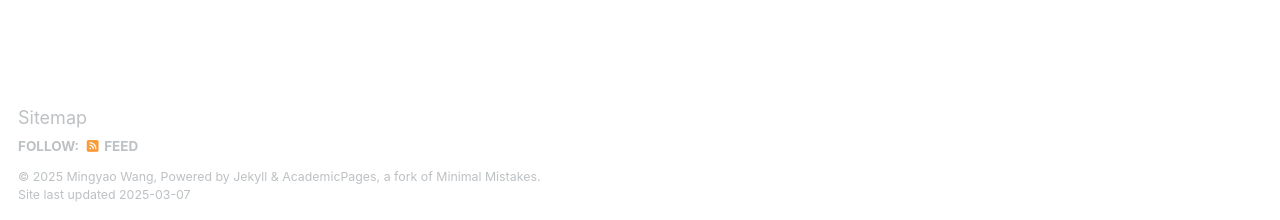
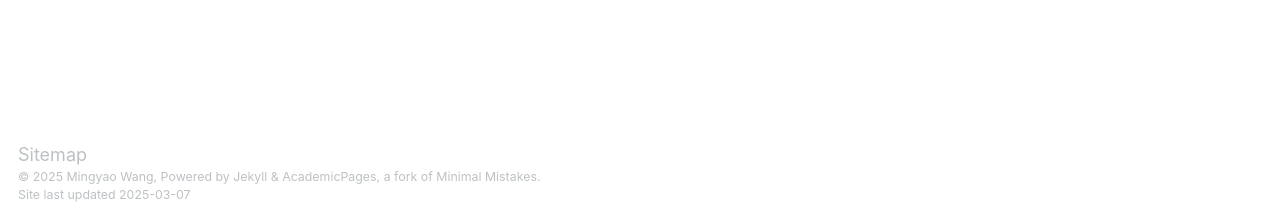
Before and after one commit to Mingyao-Wang/aboutme, a Jekyll site: the page built from _pages/about.md, in a window 1280 px wide and 1234 px high. Shown: the part 1011-1231 px from the top of the window. Built offline with Jekyll 4.4.1, drawn with Linux system fonts in a browser that asks for light colours; some web fonts are replaced.

Commit message:
Update _config.yml

```diff
--- a/_config.yml
+++ b/_config.yml
@@ -118,7 +118,7 @@ staticman:
       options:
         format           : "iso8601" # "iso8601" (default), "timestamp-seconds", "timestamp-milliseconds"
 atom_feed:
-  hide                   : false     # change to true to hide the RSS feed in the footer
+  hide                   : true     # change to true to hide the RSS feed in the footer
   path                   : # blank (default) uses feed.xml
 
 
@@ -131,7 +131,7 @@ yandex_site_verification :
 
 # Social Sharing
 twitter:
-  username               : &twitter
+  username               : # URL &twitter
 facebook:
   username               :
   app_id                 :
```
